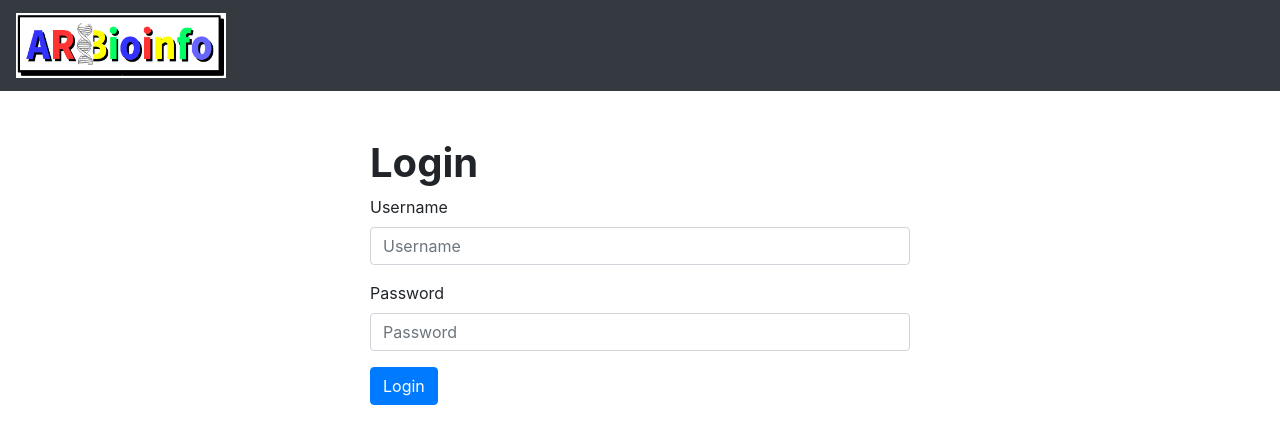
After one commit to gebarros/arbioinfo-app, a Flask app: page /login in a window 1280 px wide. The commit adds this page. Shown: the top 444 px of the page. Run offline with Flask 2, Linux system fonts and the light colour scheme; some libraries are stand-ins or nearby versions.

Commit message:
login page

```diff
--- a/app.py
+++ b/app.py
@@ -1,5 +1,5 @@
 # import the Flask class from the flask module
-from flask import Flask, render_template
+from flask import Flask, render_template, redirect, url_for, request
 
 # Create the app object
 app = Flask(__name__)
@@ -9,6 +9,17 @@ app = Flask(__name__)
 def index():
    return render_template('index.html')
 
+# login route
+@app.route('/login', methods=['GET', 'POST'])
+def login():
+  error = None
+  if request.method == 'POST':
+    if request.form['username'] != 'admin' or request.form['password'] != 'admin':
+      error = 'Invalid Credentials. Please try again.'
+    else:
+      return redirect(url_for('index'))
+  return render_template('login.html', error=error)
+
 
 # Start the server with the 'run()' method
 if __name__ == '__main__':
--- /dev/null
+++ b/templates/login.html
@@ -0,0 +1,38 @@
+<!DOCTYPE html>
+<html lang="en">
+  <head>
+    <title>Flask Intro - login page</title>
+    <meta name="viewport" content="width=device-width, initial-scale=1.0">
+    <link href="static/css/bootstrap.min.css" rel="stylesheet" media="screen">
+  </head>
+  <nav class="navbar navbar-dark bg-dark">
+      <a class="navbar-brand" href="{{url_for('index')}}">
+      <img src="static/img/ar-logo.png" width="210" height="65" alt="">
+    </a>
+  </nav>
+  <body>
+    <div class="container ">
+      <div class="row mt-5 justify-content-center align-items-center">
+        <div class="col-md-6">
+          <h1 class="font-weight-bold">Login</h1>
+          <form action="" method="post" >
+            <div class="form-group">
+              <label >Username</label>
+              <input type="text" class="form-control"  placeholder="Username" name="username" value="{{
+                request.form.username }}">
+            </div>
+            <div class="form-group">
+              <label >Password</label>
+              <input type="password" class="form-control"  placeholder="Password" name="password" value="{{
+                request.form.password }}">
+            </div>
+            <input type="submit" class="btn btn-primary"value="Login">
+          </form>
+          {% if error %}
+            <p class="error"><strong>Message:</strong> {{ error }}
+          {% endif %}
+        </div>
+      </div>
+    </div>
+  </body>
+</html>
```
Also changed, not shown: templates/index.html (+12 -7 lines), 1 other file.
